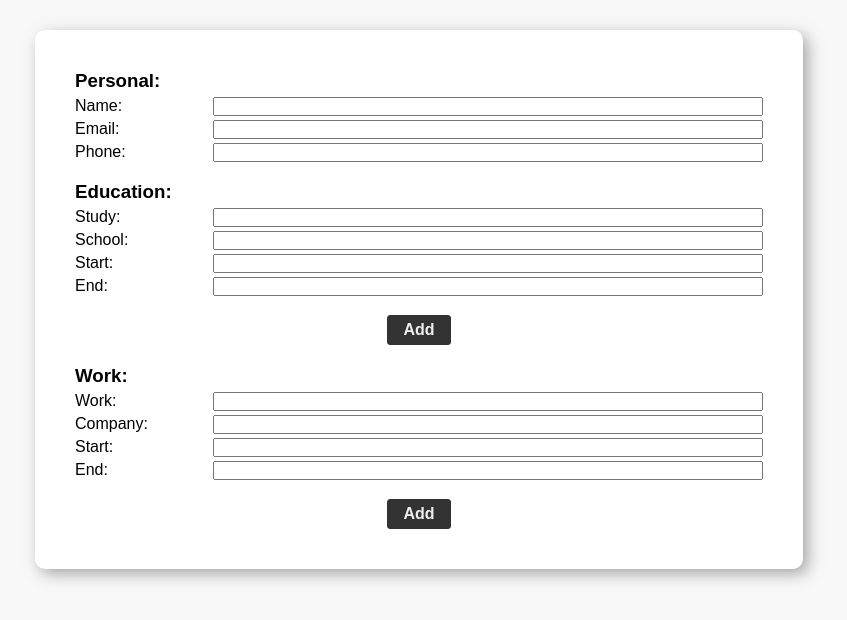
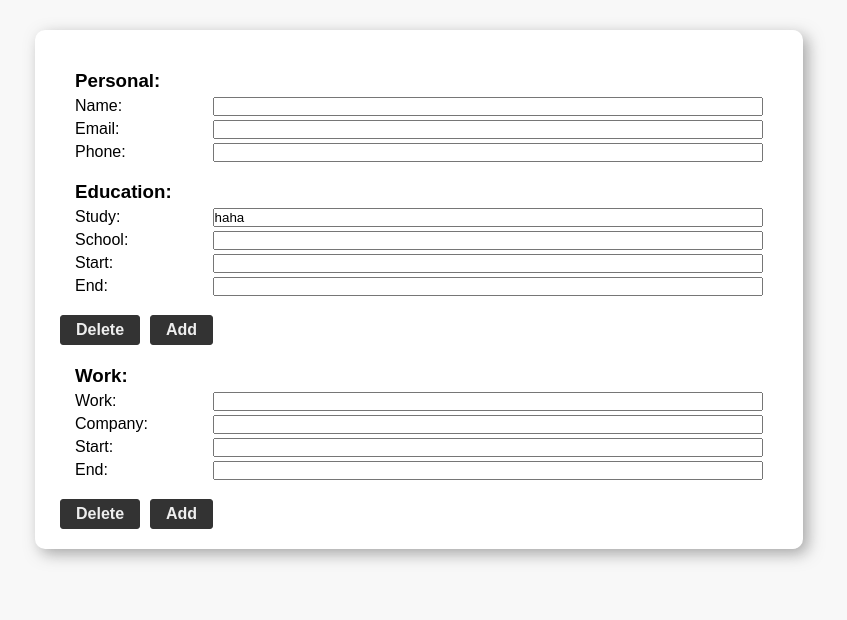
Before and after one commit to SerginoCroes/cv-project, a React (Create React App) app: page / in a window 1280 px wide. Shown: the top 620 px of the page, without its empty margins (221-1068 px from the left). Built offline with nearby package versions, Linux system fonts and the light colour scheme.

Commit message:
rewritten state and props

```diff
--- a/public/style.css
+++ b/public/style.css
@@ -19,7 +19,7 @@ body {
     width: 60%;
 }
 
-.form, .buttons{
+.form{
     /* border: 1px solid #bbbbbb; */
     margin: 20px;
 }
@@ -34,11 +34,7 @@ body {
     float: right;
 }
 
-.buttons {
-    text-align: center;
-}
-
-.buttons input[type="button"] {
+input[type="button"] {
     box-shadow: none;
     margin: 0px 5px;
     padding: 5px 15px;
--- a/src/App.js
+++ b/src/App.js
@@ -5,8 +5,14 @@ export default class App extends Component {
   constructor() {
     super();
 
-    this.state = {Education: [0], Work: [0]};
+    const educationTemp = { Study: 'haha', School: '', Start: '', End: '' };
+    const workTemp = { Work: '', Company: '', Start: '', End: '' };
 
+    this.state = {
+      personal: { Name: '', Email: '', Phone: '' },
+      education: { 0: {...educationTemp} },
+      work: { 0: {...workTemp} }
+    };
 
     this.addForm = this.addForm.bind(this);
     this.delForm = this.delForm.bind(this);
@@ -15,21 +21,31 @@ export default class App extends Component {
   addForm(type, index) {
     const temp = [...this.state[type]];
     temp.push(index + 1);
-    this.setState({[type]: temp});
+    this.setState({ [type]: temp });
   }
 
   delForm(type, index) {
     const temp = [...this.state[type]];
     temp.splice(index, 1);
-    this.setState({[type]: temp});
+    this.setState({ [type]: temp });
   }
 
   render() {
+
+    const { personal, education, work } = this.state;
+
     return (
       <div className="App">
-        <Form key='personal' formtype='Personal'/>
-        {Object.keys(this.state.Education).map((key, index) => <Form index={index} formtype='Education' add={this.addForm} del={this.delForm}/>)}
-        {Object.keys(this.state.Work).map((key, index) => <Form index={index} formtype='Work' add={this.addForm} del={this.delForm}/>)}
+        <Form key='personal' formtype='Personal' attr={personal} />
+
+        {Object.keys(education).map((key, index) => <Form index={index} formtype='Education' attr={education[key]} del={this.delForm} />)}
+
+        <input type='button' value="Add" onClick={() => this.addForm('formtype')} />
+
+        {Object.keys(work).map((key, index) => <Form index={index} formtype='Work' attr={work[key]} del={this.delForm} />)}
+
+        <input type='button' value="Add" onClick={() => this.addForm('formtype')} />
+
       </div>
     );
   }
--- a/src/components/Buttons.js
+++ /dev/null
@@ -1,18 +0,0 @@
-import { Component } from "react";
-
-export default class Buttons extends Component {
-    constructor(props) {
-        super(props);
-    }
-
-    render() {
-        const {formtype, index, add, del} = this.props;
-
-        return (
-            <div className="buttons">
-                <input type='button' value="Add" onClick={() => add(formtype, index)}/>
-                {(index !== 0) && <input type="button" value="Delete" onClick={() => del(formtype, index)}/>}
-            </div>
-        )
-    }
-}
--- a/src/components/Field.js
+++ b/src/components/Field.js
@@ -6,11 +6,11 @@ export default class Field extends Component {
     }
 
     render() {
-        const {fieldName} = this.props;
+        const {fieldName, value} = this.props;
 
         return (
             <div className="field">
-                <p>{`${fieldName}: `}<input type='text'></input></p>
+                <p>{`${fieldName}: `}<input type='text' value={value}></input></p>
             </div>
         )
     }
--- a/src/components/Form.js
+++ b/src/components/Form.js
@@ -1,37 +1,22 @@
 import { Component } from "react";
 import Field from "./Field";
-import Buttons from "./Buttons";
 
 export default class Form extends Component {
     constructor(props) {
         super(props);
-
-        switch (this.props.formtype) {
-            case 'Personal':
-                this.fields = ['Name', 'Email', 'Phone'];
-                break;
-            case 'Education':
-                this.fields = ['Study', 'School', 'Start', 'End'];
-                break;
-            case 'Work':
-                this.fields = ['Work', 'Company', 'Start', 'End'];
-                break;
-            default:
-                this.fields = [];
-        }
     }
 
     render() {
 
-        const {formtype, index, add, del} = this.props;
+        const {index, formtype, attr, del} = this.props;
 
         return (
             <>
                 <div className="form">
-                    <h3>{this.props.formtype}:</h3>
-                    {this.fields.map((field, i) => <Field key={i} fieldName={field}/>)}
+                    <h3>{formtype}:</h3>
+                    {Object.keys(attr).map((field, i) => <Field key={i} fieldName={field} value={attr[field]}/>)}
                 </div>
-                {this.props.formtype !== 'Personal' && <Buttons formtype={formtype} index={index} add={add} del={del}/>}
+                {(formtype !== 'Personal') && <input type="button" value="Delete" onClick={() => del(formtype, index)}/>}
             </>
         )
     }
```
